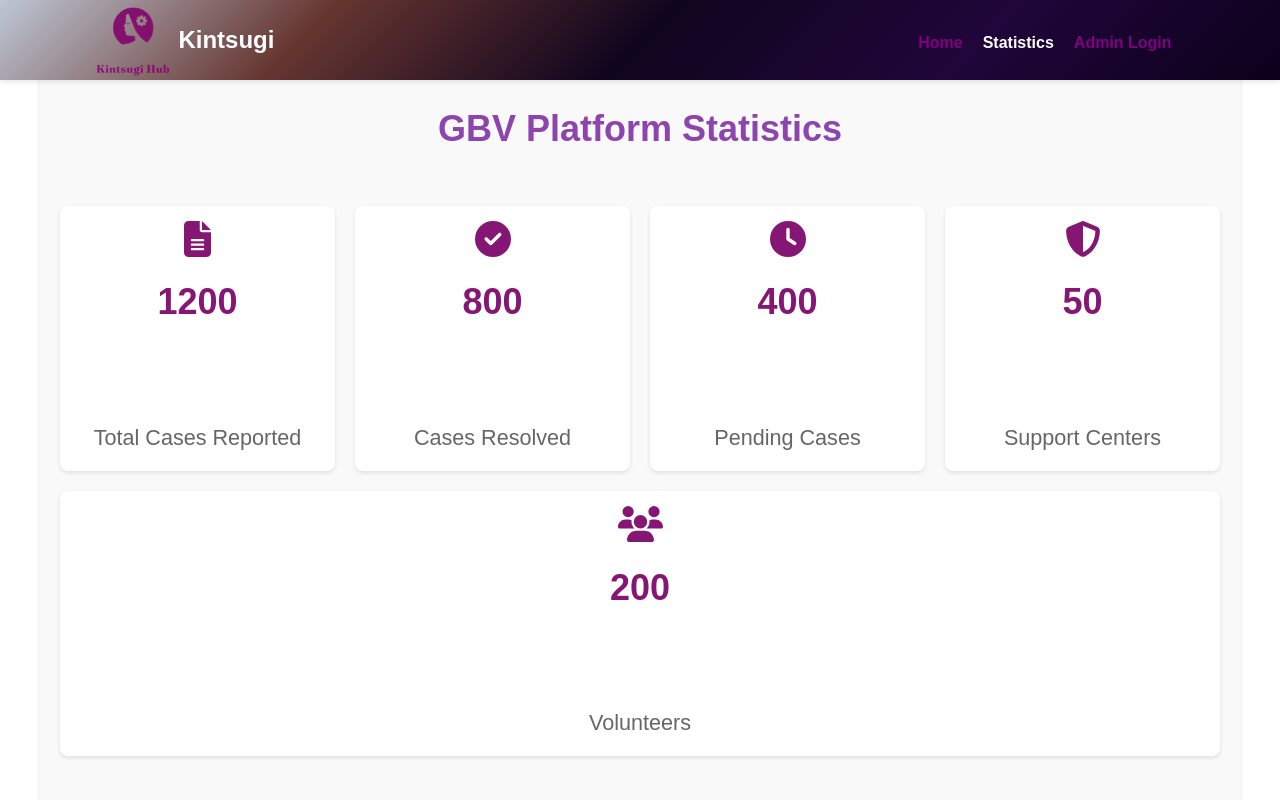
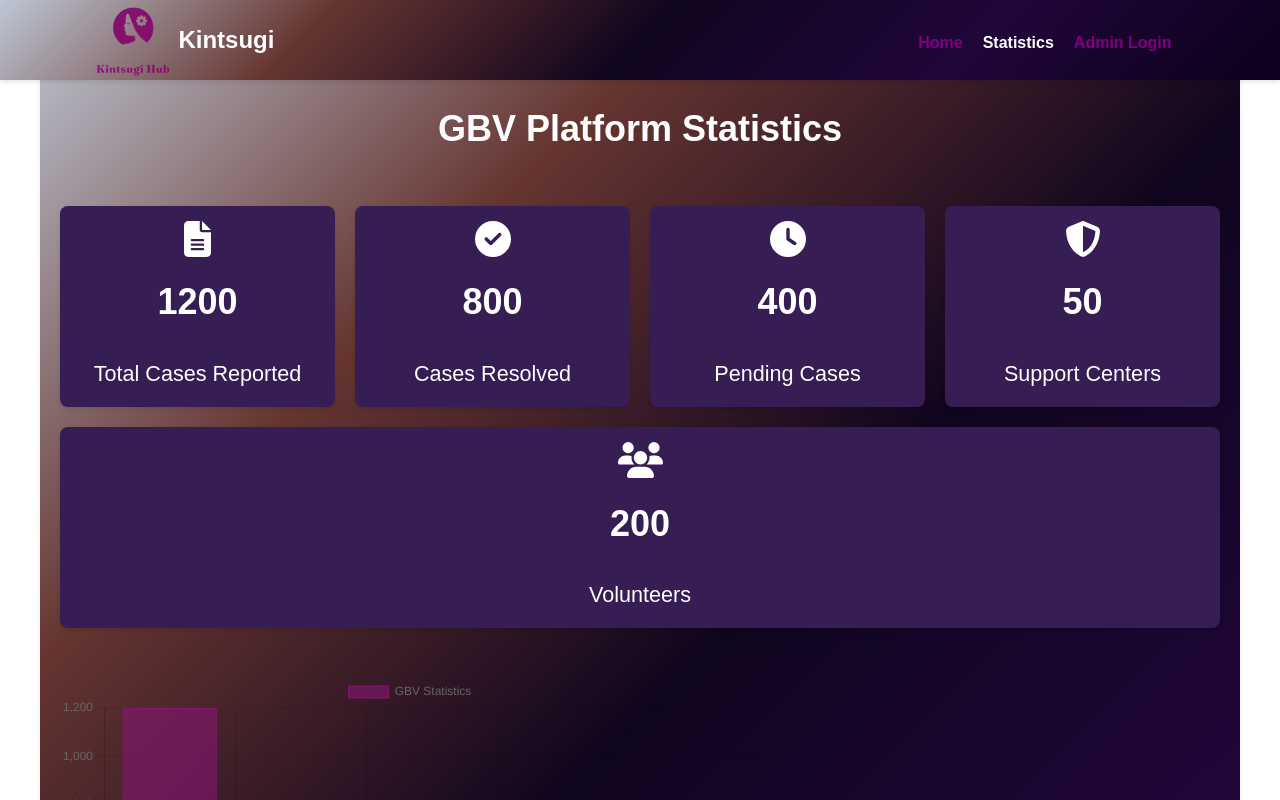
Before and after one commit to Cherrypick14/kintsugi, a React (Vite) app in the folder src/kintsugi_frontend/: page /statistics in a window 1280 px wide. Shown: the top 800 px of the page. Built offline with nearby package versions, Linux system fonts and the light colour scheme.

Commit message:
Add styling to the stats page

```diff
--- a/src/kintsugi_frontend/src/styles/statistics.css
+++ b/src/kintsugi_frontend/src/styles/statistics.css
@@ -1,6 +1,6 @@
 .statistics-container {
   padding: 20px;
-  background-color: #f9f9f9;
+  background-image: linear-gradient(135deg, #BEC7D5ff, #663530ff, #10051Eff, #20063Aff, #0C001Bff);
   border-radius: 8px;
   box-shadow: 0 2px 4px rgba(0, 0, 0, 0.1);
   max-width: 1200px;
@@ -11,7 +11,7 @@
 .statistics-container > h2 {
    margin-top: 5rem;
    margin-bottom : 3rem;
-   color: var(--mardi-gras);
+   color: white;
 }
 
 .statistics-grid {
@@ -23,7 +23,7 @@
 
 .stat-item {
   flex: 1 1 calc(25% - 20px); /* Adjust to make cards smaller */
-  background-color: #fff;
+  background-color: #361e54;
   padding: 15px; /* Reduce padding */
   border-radius: 8px;
   box-shadow: 0 2px 4px rgba(0, 0, 0, 0.1);
@@ -33,20 +33,21 @@
 
 .stat-icon {
   font-size: 1.5em; /* Reduce icon size */
-  color: #861673;
+  color: white;
   margin-bottom: 10px;
 }
 
 .stat-item h3 {
   margin: 0;
   font-size: 1.5em; /* Reduce heading size */
-  color: #861673;
+  color: white;
 }
 
 .stat-item p {
   margin: 10px 0 0;
   font-size: 0.9em; /* Reduce paragraph text size */
-  color: #666;
+  color: white;
+  padding-top: 1rem;
 }
 
 .chart-container {
```
